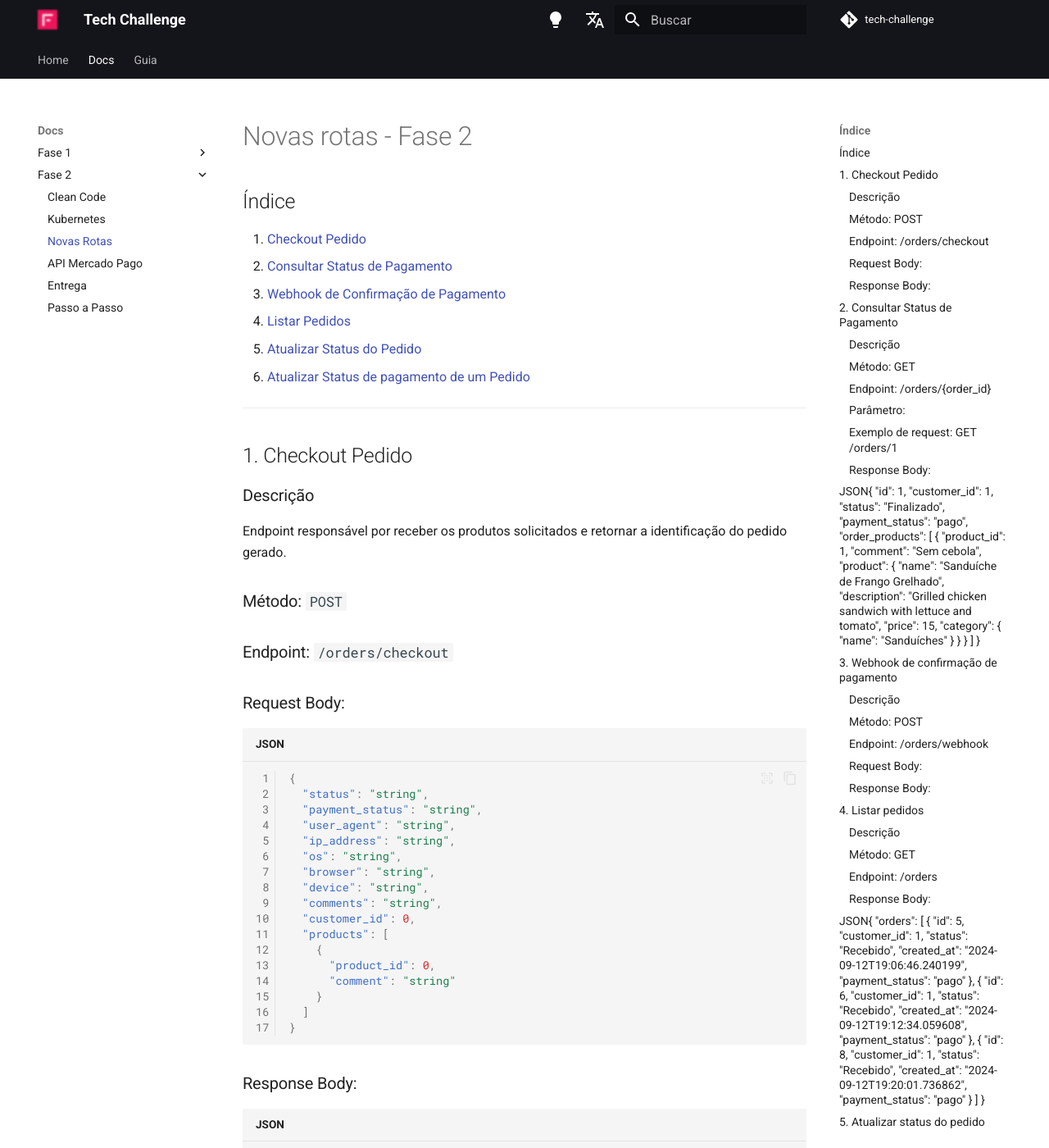
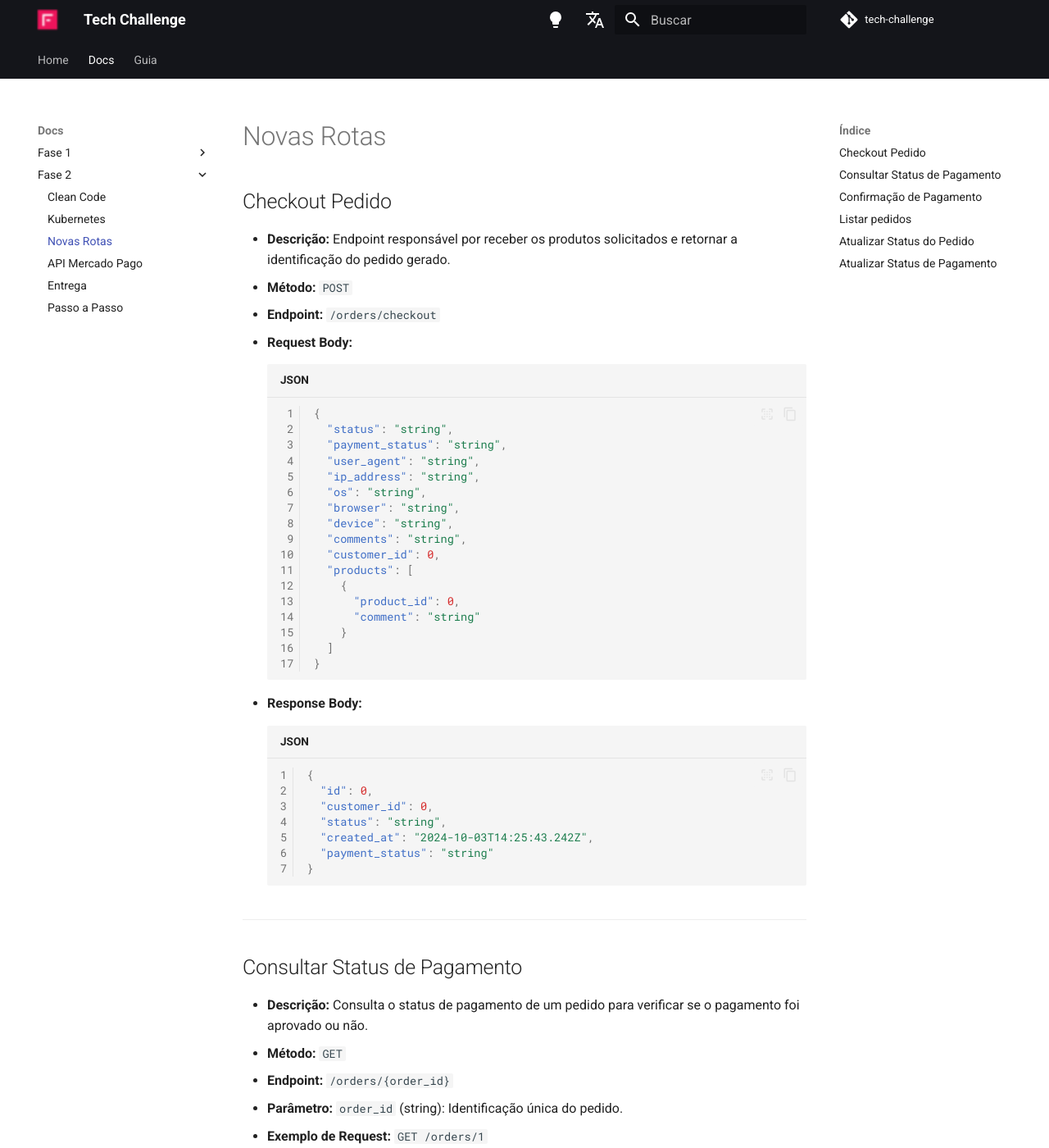
Before and after one commit to software-architecture-fiap/tech-challenge, an MkDocs documentation site: the page built from docs/fase_2/novas_rotas.md, in a window 1280 px wide and 1400 px high. Shown: the whole window at 82% size. Built offline with MkDocs 1.6.1 and Material for MkDocs 9.7.7, drawn with Linux system fonts in a browser that asks for light colours; comment, search, counter and statistics services are not loaded; some of the changed text lies outside the part shown.

Commit message:
docs: improvements

````diff
--- a/docs/fase_2/novas_rotas.md
+++ b/docs/fase_2/novas_rotas.md
@@ -1,221 +1,194 @@
-# Novas rotas - Fase 2
+# Novas Rotas
 
-## Índice
-1. [Checkout Pedido](#1-checkout-pedido)
-2. [Consultar Status de Pagamento](#2-consultar-status-de-pagamento)
-3. [Webhook de Confirmação de Pagamento](#3-webhook-de-confirmação-de-pagamento)
-4. [Listar Pedidos](#listar-pedidos)
-5. [Atualizar Status do Pedido](#5-atualizar-status-do-pedido)
-6. [Atualizar Status de pagamento de um Pedido](#6-atualizar-status-de-pagamento-de-um-pedido)
+## Checkout Pedido
+
+- **Descrição:** Endpoint responsável por receber os produtos solicitados e retornar a identificação do pedido gerado.
+- **Método:** `POST`
+- **Endpoint:** `/orders/checkout`
+- **Request Body:**
+    ```json
+    {
+      "status": "string",
+      "payment_status": "string",
+      "user_agent": "string",
+      "ip_address": "string",
+      "os": "string",
+      "browser": "string",
+      "device": "string",
+      "comments": "string",
+      "customer_id": 0,
+      "products": [
+        {
+          "product_id": 0,
+          "comment": "string"
+        }
+      ]
+    }
+    ```
+- **Response Body:**
+
+    ```json
+    {
+      "id": 0,
+      "customer_id": 0,
+      "status": "string",
+      "created_at": "2024-10-03T14:25:43.242Z",
+      "payment_status": "string"
+    }
+    ```
 
 ---
 
-## 1. Checkout Pedido
+## Consultar Status de Pagamento
 
-### Descrição
-Endpoint responsável por receber os produtos solicitados e retornar a identificação do pedido gerado.
+- **Descrição:** Consulta o status de pagamento de um pedido para verificar se o pagamento foi aprovado ou não.
+- **Método:** `GET`
+- **Endpoint:** `/orders/{order_id}`
+- **Parâmetro:** `order_id` (string): Identificação única do pedido.
+- **Exemplo de Request:** `GET /orders/1`
+- **Response Body:**
 
-### Método: `POST`
-
-### Endpoint: `/orders/checkout`
-
-### Request Body:
-```json
-{
-  "status": "string",
-  "payment_status": "string",
-  "user_agent": "string",
-  "ip_address": "string",
-  "os": "string",
-  "browser": "string",
-  "device": "string",
-  "comments": "string",
-  "customer_id": 0,
-  "products": [
+    ```json
     {
-      "product_id": 0,
-      "comment": "string"
+      "id": 1,
+      "customer_id": 1,
+      "status": "Finalizado",
+      "payment_status": "pago",
+      "order_products": [
+        {
+          "product_id": 1,
+          "comment": "Sem cebola",
+          "product": {
+            "name": "Sanduíche de Frango Grelhado",
+            "description": "Grilled chicken sandwich with lettuce",
+            "price": 15,
+            "category": {
+              "name": "Sanduíches"
+            }
+          }
+        }
+      ]
     }
-  ]
-}
-```
-### Response Body:
-```json
-{
-  "id": 0,
-  "customer_id": 0,
-  "status": "string",
-  "created_at": "2024-10-03T14:25:43.242Z",
-  "payment_status": "string"
-}
-```
+    ```
 
 ---
 
-## 2. Consultar Status de Pagamento
+## Confirmação de Pagamento
 
-### Descrição
-Consulta o status de pagamento de um pedido para verificar se o pagamento foi aprovado ou não.
+- **Descrição:** Recebe notificações de pagamento aprovadas ou recusadas via webhook. Ele é disparado automáticamente uma vez que um pedido sofre alteração em seu status de pagamento.
+- **Método:** `POST`
+- **Endpoint:** `/orders/webhook`
+- **Request Body:**
 
-### Método: `GET`
+    ```json
+    {
+      "order_id": 0,
+      "customer_id": 0,
+      "received_at": "2024-10-03T14:40:48.732Z"
+    }
+    ```
+- **Response Body:**
 
-### Endpoint: `/orders/{order_id}`
-
-### Parâmetro:
-- `order_id` (string): Identificação única do pedido.
-
-### Exemplo de request: `GET /orders/1`
-
-### Response Body:
-```json
-{
-  "id": 1,
-  "customer_id": 1,
-  "status": "Finalizado",
-  "payment_status": "pago",
-  "order_products": [
+    ```json
     {
-      "product_id": 1,
-      "comment": "Sem cebola",
-      "product": {
-        "name": "Sanduíche de Frango Grelhado",
-        "description": "Grilled chicken sandwich with lettuce and tomato",
-        "price": 15,
-        "category": {
-          "name": "Sanduíches"
-        }
-      }
+      "order_id": 0,
+      "status": "string",
+      "customer_id": 0,
+      "payment_status": "string",
+      "received_at": "2024-10-03T14:40:48.733Z"
     }
-  ]
-}
-```
----
-## 3. Webhook de confirmação de pagamento
-
-### Descrição
-Recebe notificações de pagamento aprovadas ou recusadas via webhook. Ele é disparado automáticamente uma vez que um pedido sofre alteração em seu status de pagamento.
-
-### Método: `POST`
-
-### Endpoint: `/orders/webhook`
-
-### Request Body:
-```json
-{
-  "order_id": 0,
-  "customer_id": 0,
-  "received_at": "2024-10-03T14:40:48.732Z"
-}
-```
-### Response Body:
-```json
-{
-  "order_id": 0,
-  "status": "string",
-  "customer_id": 0,
-  "payment_status": "string",
-  "received_at": "2024-10-03T14:40:48.733Z"
-}
-```
+    ```
 
 ---
 
-## 4. Listar pedidos
+## Listar pedidos
 
-### Descrição
-Retorna a lista de pedidos com suas descrições, ordenados por:
+- **Descrição:** Retorna a lista de pedidos com suas descrições, ordenados por:
+    1. Regra de ordenação: `Pronto` > `Em Preparação` > `Recebido`;
+    2. Pedidos mais antigos primeiro, baseado na o atributo `created_at`;
+    3. Pedidos com status `Finalizado` não devem aparecer.
+- **Método:** `GET`
+- **Endpoint:** `/orders`
+- **Response Body:**
 
-1. Regra de ordenação: `Pronto` > `Em Preparação` > `Recebido`;
-2. Pedidos mais antigos primeiro, baseado na o atributo `created_at`;
-3. Pedidos com status `Finalizado` não devem aparecer.
+    ```json
+    {
+      "orders": [
+        {
+          "id": 5,
+          "customer_id": 1,
+          "status": "Recebido",
+          "created_at": "2024-09-12T19:06:46.240199",
+          "payment_status": "pago"
+        },
+        {
+          "id": 6,
+          "customer_id": 1,
+          "status": "Recebido",
+          "created_at": "2024-09-12T19:12:34.059608",
+          "payment_status": "pago"
+        },
+        {
+          "id": 8,
+          "customer_id": 1,
+          "status": "Recebido",
+          "created_at": "2024-09-12T19:20:01.736862",
+          "payment_status": "pago"
+        }
+      ]
+    }
+    ```
 
-### Método: `GET`
+---
 
-### Endpoint: `/orders`
+## Atualizar Status do Pedido
 
-### Response Body:
-```json
-{
-  "orders": [
+- **Descrição:** Permite a atualização do status de um pedido específico.
+- **Método:** `PUT`
+- **Endpoint:** `/orders/{order_id}/status`
+- **Parâmetro:** `order_id` (string): Identificação única do pedido.
+- **Request Body:**
+
+    ```json
     {
-      "id": 5,
-      "customer_id": 1,
-      "status": "Recebido",
-      "created_at": "2024-09-12T19:06:46.240199",
-      "payment_status": "pago"
-    },
+      "status": "string"
+    }
+    ```
+
+- **Response Body:**
+
+    ```json
     {
-      "id": 6,
-      "customer_id": 1,
-      "status": "Recebido",
-      "created_at": "2024-09-12T19:12:34.059608",
-      "payment_status": "pago"
-    },
+      "id": 0,
+      "customer_id": 0,
+      "status": "string",
+      "created_at": "2024-10-03T14:47:37.710Z",
+      "payment_status": "string"
+    }
+    ```
+
+## Atualizar Status de Pagamento
+
+- **Descrição:** Permite a atualização do status de pagamento de um pedido.
+- **Método:** `PATCH`
+- **Endpoint:** `/orders/{order_id}/payment`
+- **Parâmetro:** `order_id` (string): Identificação única do pedido.
+- **Request Body:**
+
+    ```json
     {
-      "id": 8,
-      "customer_id": 1,
-      "status": "Recebido",
-      "created_at": "2024-09-12T19:20:01.736862",
-      "payment_status": "pago"
+      "payment_status": "string"
     }
-  ]
-}
-```
----
-## 5. Atualizar status do pedido
+    ```
 
-### Descrição
-Permite a atualização do status de um pedido específico.
+- **Response Body:**
 
-### Método: `PUT`
-
-### Endpoint: `/orders/{order_id}/status`
-
-### Parâmetro:
-- `order_id` (string): Identificação única do pedido.
-
-### Request Body:
-```json
-{
-  "status": "string"
-}
-```
-### Response Body:
-```json
-{
-  "id": 0,
-  "customer_id": 0,
-  "status": "string",
-  "created_at": "2024-10-03T14:47:37.710Z",
-  "payment_status": "string"
-}
-```
-
-## 6. Atualizar status de pagamento de um pedido
-
-### Descrição
-Permite a atualização do status de pagamento de um pedido
-
-### Método: `PATCH`
-
-### Endpoint: `/orders/{order_id}/payment`
-
-### Parâmetro:
-- `order_id` (string): Identificação única do pedido.
-
-### Request Body:
-```json
-{
-  "payment_status": "string"
-}
-```
-### Response Body:
-```json
-{
-  "id": 0,
-  "customer_id": 0,
-  "status": "string",
-  "created_at": "2024-10-03T14:50:06.223Z",
-  "payment_status": "string"
-}
-```
+    ```json
+    {
+      "id": 0,
+      "customer_id": 0,
+      "status": "string",
+      "created_at": "2024-10-03T14:50:06.223Z",
+      "payment_status": "string"
+    }
+    ```
````
Also changed, not shown: docs/fase_2/kubernetes.md (+6 -7 lines).
